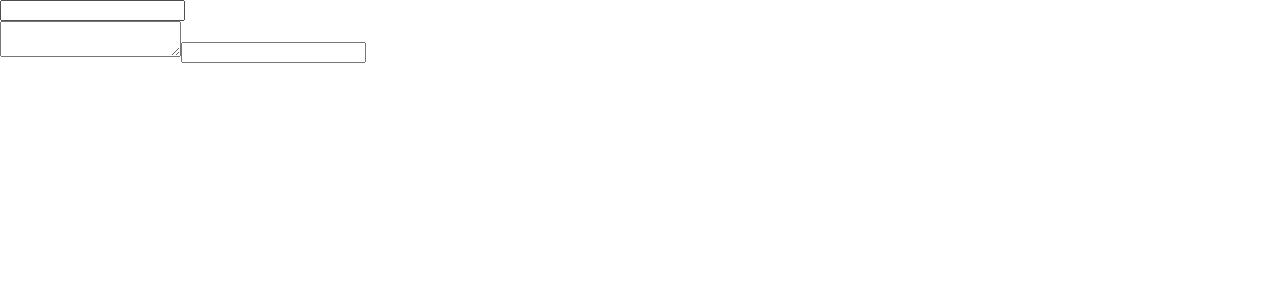
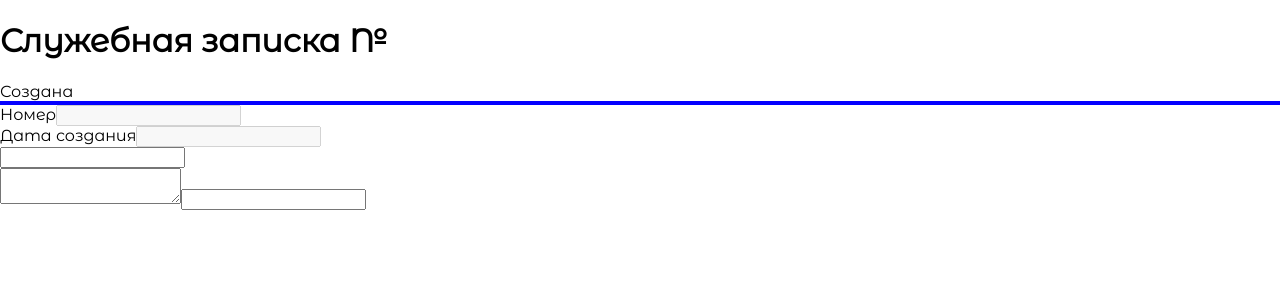
Before and after one commit to bys0kbata/PracticOpenCode, a React (Vite) app in the folder Front/reference/: page /ref in a window 1280 px wide. Shown: the top 300 px of the page. Built offline with nearby package versions, Linux system fonts and the light colour scheme.

Commit message:
Update Ref

```diff
--- a/Front/reference/src/pages/Ref/Ref.tsx
+++ b/Front/reference/src/pages/Ref/Ref.tsx
@@ -1,15 +1,41 @@
+import React from "react";
+
 export default function Ref() {
+
+
+    const StatusElement = ()=>{
+        return(
+            <div className="StatusElement">
+                Создана
+            </div>
+        )
+    }
+
+
+
     return(
-        <div className = "ref">
+        <div className="ref">
             <div>
-
+                <h1>Служебная записка №</h1>
+                <StatusElement/>
+            </div>
+            <div className="dividing-line"/>
+            <div>
+                <div className="Container">
+                    <label htmlFor="numberRef">Номер</label>
+                    <input name="DataCreateRef" disabled></input>
+                </div>
+                <div className="Container">
+                    <label htmlFor="DataCreateRef">Дата создания</label>
+                    <input name="numberRef" disabled></input>
+                </div>
             </div>
             <input/>
             <div>
 
             </div>
-            <textarea />
-            <input />
+            <textarea/>
+            <input/>
             <div>
 
             </div>
```
Also changed, not shown: 1 other file (tests, documents, lock files or other folders).
